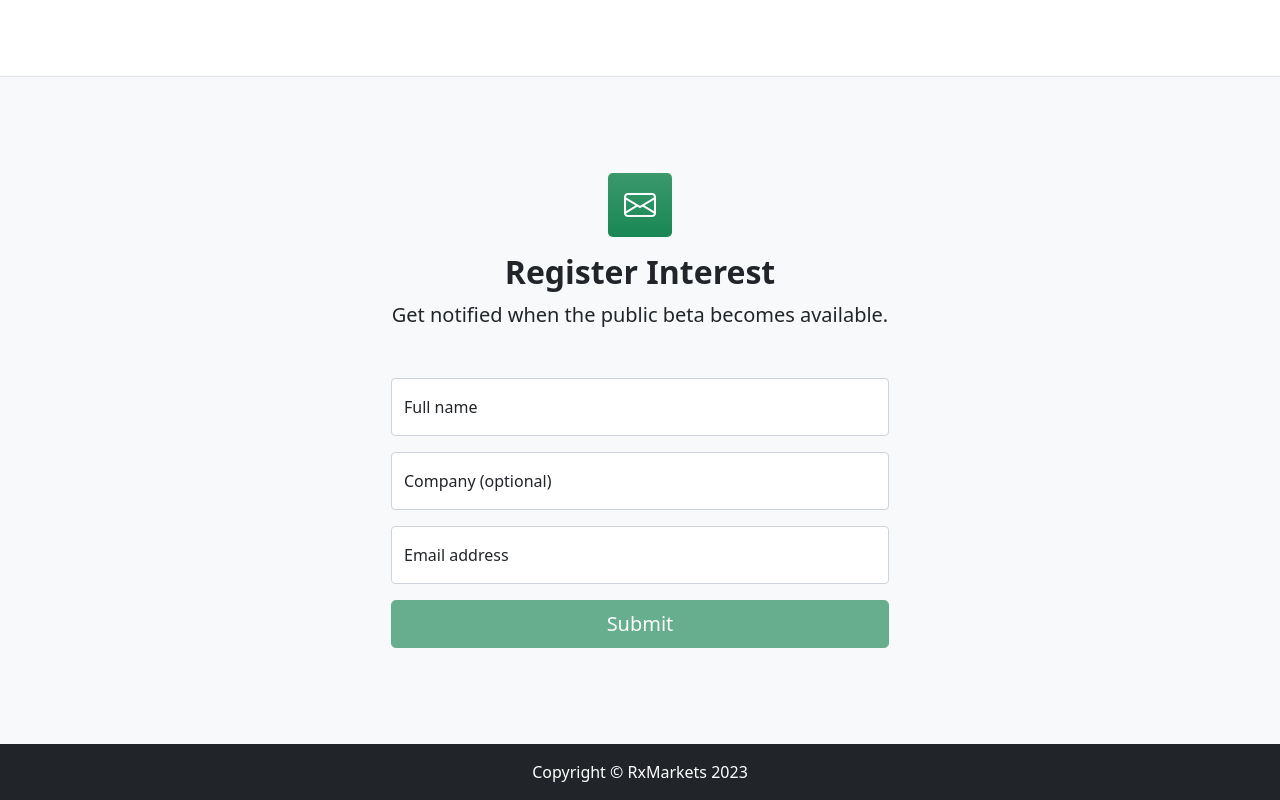
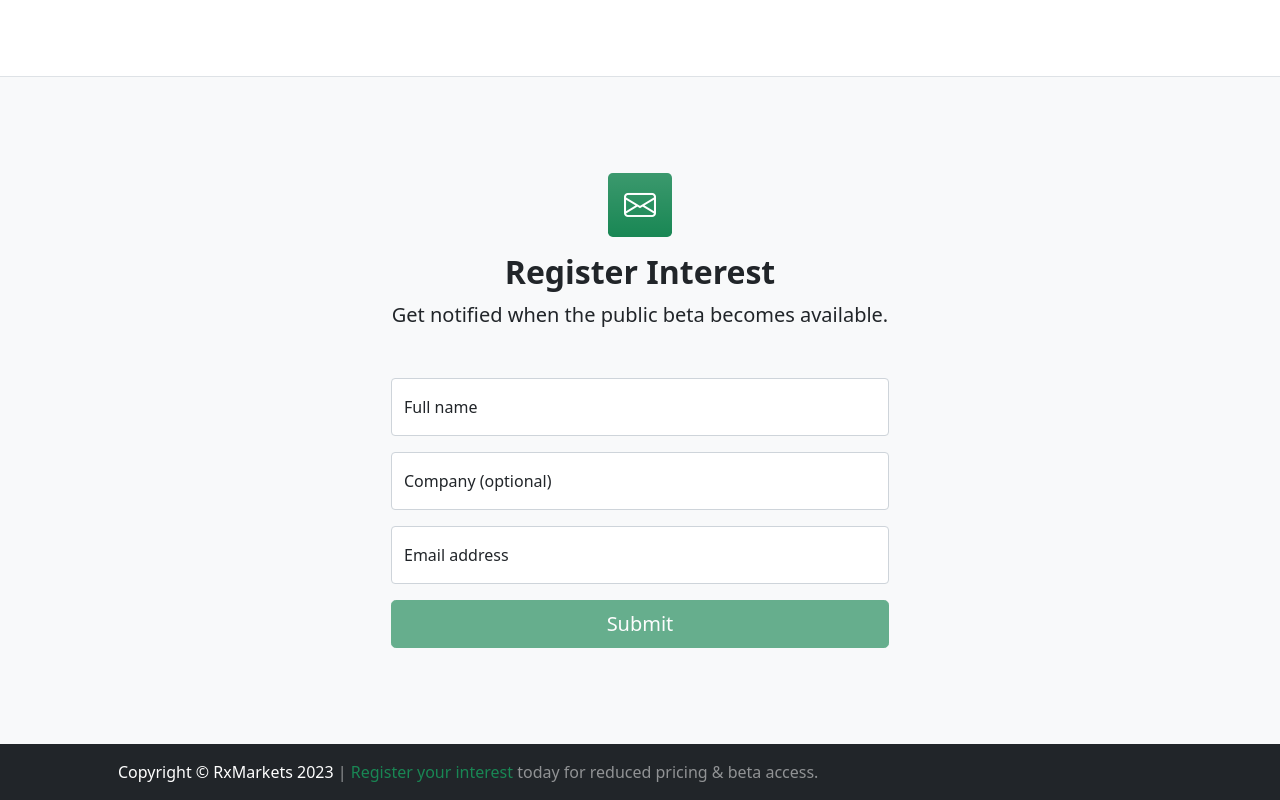
Before and after one commit to jvmdan/jvmdan.github.io, a plain HTML site: page index.html in a window 1280 px wide. Shown: the part 814-1614 px from the top of the page. Drawn offline with nearby package versions, Linux system fonts and the light colour scheme.

Commit message:
Improved footer

```diff
--- a/index.html
+++ b/index.html
@@ -139,7 +139,13 @@
         </section>
         <!-- Footer-->
         <footer class="py-3 bg-dark">
-            <div class="container px-5"><p class="m-0 text-center text-white">Copyright &copy; RxMarkets 2023</p></div>
+            <div class="container px-5">
+                <p class="m-0 text-left">
+                    <span class="text-white">Copyright &copy; RxMarkets 2023</span>
+                    <span class="text-white-50">| <a href="#register" class="text-success" style="text-decoration: none">Register your interest</a> today for reduced pricing & beta access.</span>
+
+                </p>
+            </div>
         </footer>
         <!-- Bootstrap core JS-->
         <script src="https://cdn.jsdelivr.net/npm/bootstrap@5.1.3/dist/js/bootstrap.bundle.min.js"></script>
```
